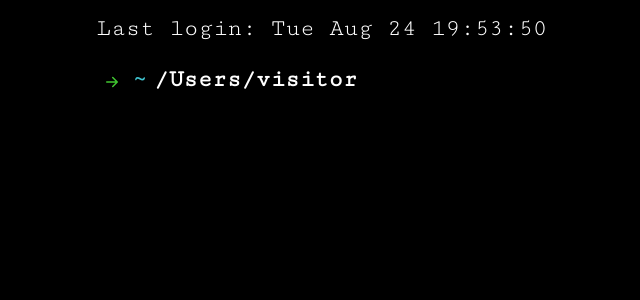
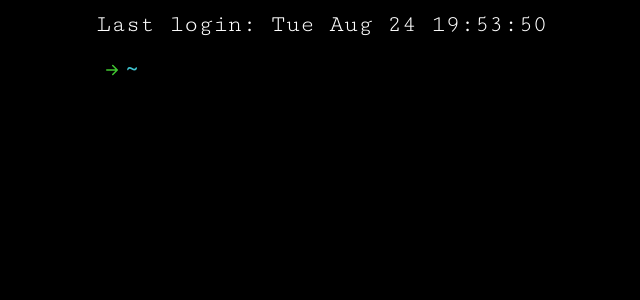
Before and after one commit to AlessandraPettinato/Portfolio, a React app: page / in a window 1280 px wide. Shown: the top 300 px of the page, without its empty margins (57-697 px from the left). Built offline with nearby package versions, Linux system fonts and the light colour scheme.

Commit message:
feat: add onClick event on input field. Disable input field once the event is triggered. Show appropriate components after event

```diff
--- a/src/App.css
+++ b/src/App.css
@@ -1,5 +1,5 @@
 .login {
-	grid-column: 2/7;
+	grid-column: 2/9;
 	grid-row: 1;
 	color: white;
 	align-self: center;
@@ -7,10 +7,10 @@
 }
 
 .user-container {
-	grid-column: 2/-2;
+	grid-column: 2/9;
 	grid-row: 2;
 	display: flex;
-	lign-items: center;
+	align-items: center;
 }
 
 .user {
@@ -40,12 +40,8 @@
 	}
 }
 
-input {
-	background: black;
-	border: black;
-	color: white;
-	font-family: "Cutive Mono", monospace;
-	font-size: 1.5rem;
+.stop-blinking {
+	display: hide;
 }
 
 .arrow {
@@ -56,8 +52,20 @@ input {
 
 .tilde {
 	color: #40c5d1;
-	align-self: center;
+	position: absolute;
+	left: 11rem;
+	top: 3.3rem;
 	font-size: 1.8rem;
+}
+
+input {
+	background: black;
+	border: black;
+	color: white;
+	font-family: "Cutive Mono", monospace;
+	font-size: 1.5rem;
+	position: absolute;
+	left: 13rem;
 }
 
 .intro {
--- a/src/App.js
+++ b/src/App.js
@@ -1,5 +1,8 @@
-import React from "react";
+import React, { useState } from "react";
 import { BsArrowRightShort } from "react-icons/bs";
+
+import ProjectOne from "./components/ProjectOne";
+import Resume from "./components/Resume";
 import "./App.css";
 
 export default function App() {
@@ -10,18 +13,52 @@ export default function App() {
 
 	const login = `${date} ${hours}:${minutes}:${seconds}`;
 
+	const [blinking, setBlinking] = useState(true);
+
+	const [values, setValues] = useState({
+		userInput: "",
+	});
+
+	const [showResume, setShowResume] = useState(false);
+	const [disabled, setDisabled] = useState(false);
+
+	const handleChangeInput = (e) => {
+		setBlinking(false);
+		setValues({
+			userInput: e.target.value,
+		});
+	};
+
+	const handleClickInput = (e) => {
+		e.preventDefault();
+		setShowResume(true);
+		setDisabled(true);
+		console.log("clicked");
+	};
+
 	return (
 		<>
 			<p className="login">Last login: {login}</p>
 			<div className="user-container">
 				<BsArrowRightShort className="arrow" />
 				<p className="tilde"> ~ </p>
-				<p className="user" text="/Users/visitor">
-					/Users/visitor
-				</p>
-				{/* <div className="blinking" /> */}
-				<input className="blinking" />
+				<p className="user" text="/Users/visitor"></p>
+				<form onSubmit={(e) => handleClickInput(e)}>
+					<input
+						className={blinking ? "blinking" : "stop-blinking"}
+						value={values.userInput}
+						onChange={handleChangeInput}
+						disabled={disabled}
+					/>
+				</form>
+				{/* <button
+					onClick={() => handleClickInput()}
+					style={{ position: "absolute", left: "40rem" }}
+				>
+					Clicca quaaa
+				</button> */}
 			</div>
+			{showResume && values.userInput === "nano resume" ? <Resume /> : null}
 			{/* <p className="intro">
 				Some cute words about me. Lorem ipsum dolor sit amet, consectetur
 				adipiscing elit. Donec magna felis, tempor tempus sodales eu, laoreet
--- /dev/null
+++ b/src/components/ProjectOne.js
@@ -0,0 +1,9 @@
+import React from "react";
+
+export default function ProjectOne() {
+	return (
+		<>
+			<p>Ciaone da ProjectOne</p>
+		</>
+	);
+}
--- /dev/null
+++ b/src/components/Resume.css
@@ -0,0 +1,9 @@
+.resume-container {
+	grid-column: 2/9;
+	grid-row: 3;
+}
+
+.resume-title {
+	color: white;
+	font-size: 1.5rem;
+}
--- /dev/null
+++ b/src/components/Resume.js
@@ -0,0 +1,11 @@
+import React from "react";
+
+import "./Resume.css";
+
+export default function Resume() {
+	return (
+		<div className="resume-container">
+			<p className="resume-title">Alessandra Pettinato</p>
+		</div>
+	);
+}
```
